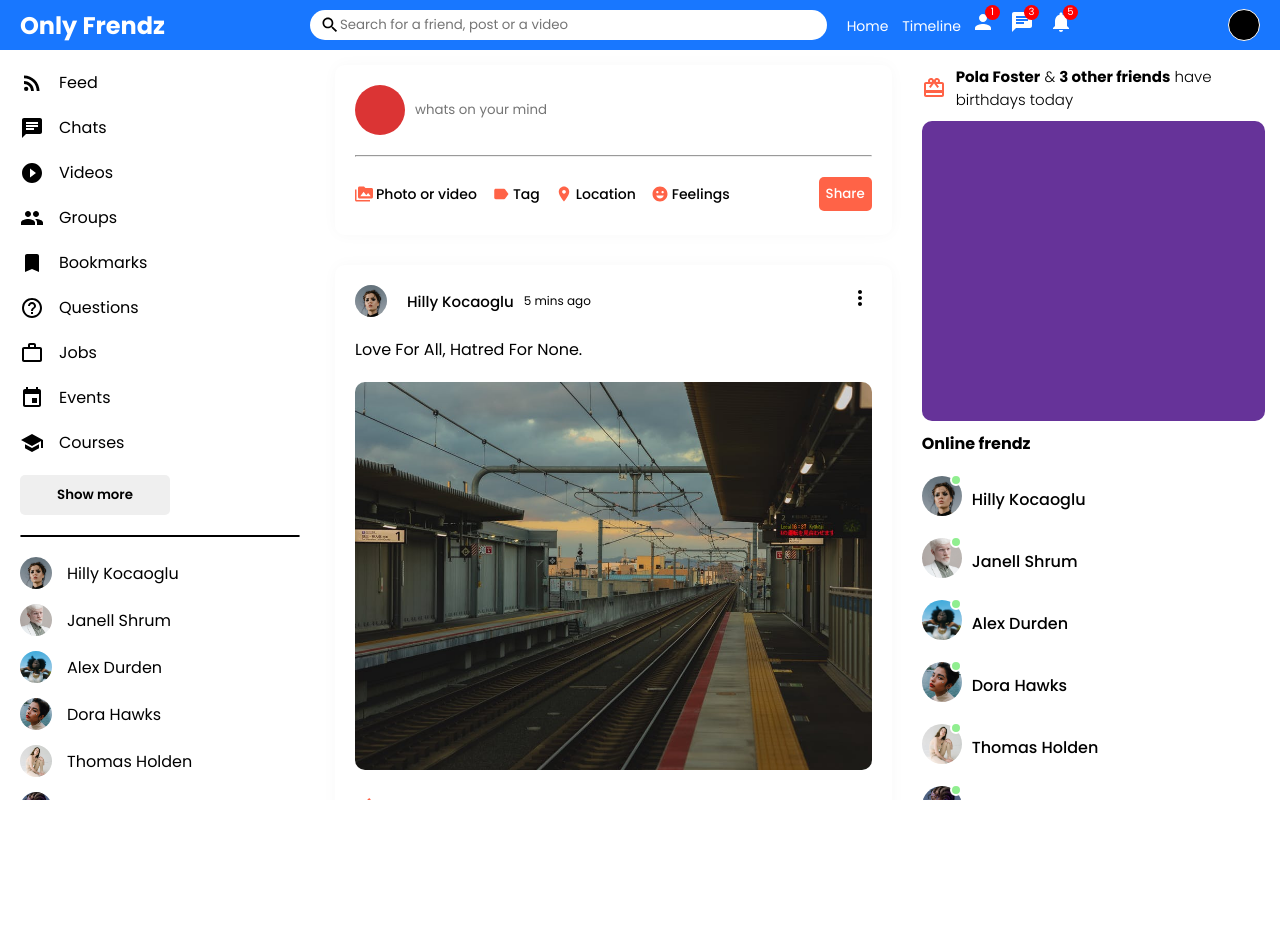
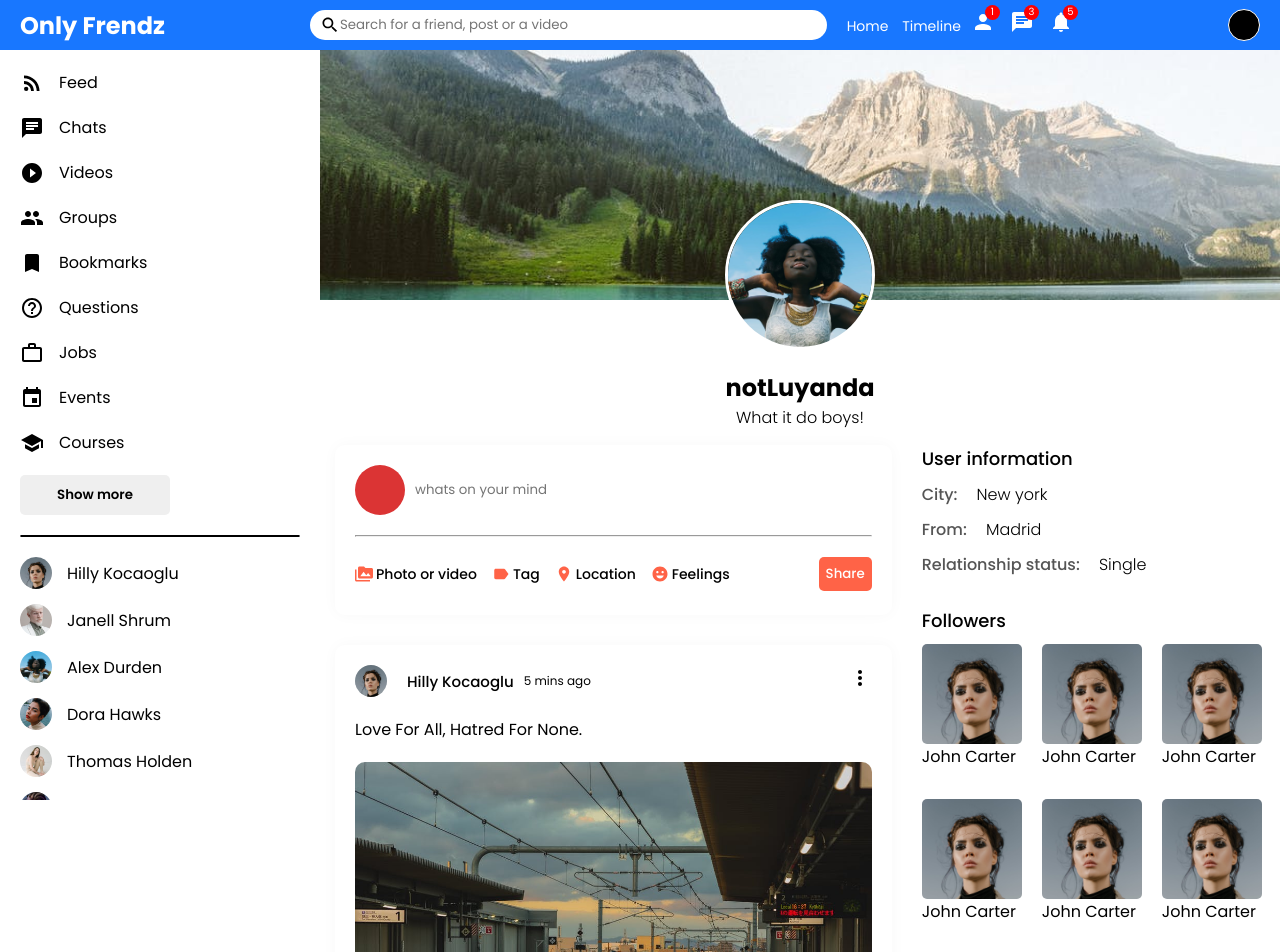
Before and after one commit to LuyandaDingindlela101/only-frendz-sm, a React (Create React App) app: page / in a window 1280 px wide. Shown: the top 952 px of the page. Before the commit the page ends 800 px from the top, so only its background shows below. Built offline with nearby package versions, Linux system fonts and the light colour scheme.

Commit message:
Finished adding in dynamic content and like counter, moving on to register and login frontend

```diff
--- a/src/App.js
+++ b/src/App.js
@@ -1,10 +1,10 @@
 import Home from "./pages/home/Home"
-import {Person} from '@mui/icons-material';
+import Profile from "./pages/profile/Profile";
 
 function App() {
   return (
     <div>
-      <Home />
+      <Profile />
     </div>
   );
 }
--- a/src/components/feed/Feed.jsx
+++ b/src/components/feed/Feed.jsx
@@ -13,7 +13,6 @@ export default function Feed() {
 				{ Posts.map((post) => (
 					<Post key={post.id} post={post} />
 				)) }
-				{/* <Post /> */}
 			</div>
 		</div>
 	)
--- a/src/components/rightbar/Rightbar.jsx
+++ b/src/components/rightbar/Rightbar.jsx
@@ -5,10 +5,10 @@ import Online_friend from "../online-friend/online-friend"
 
 import { CardGiftcard } from "@mui/icons-material"
 
-export default function Rightbar() {
-	return (
-		<div className="rightbar">
-			<div className="rightbar-container">
+export default function Rightbar({ profile }) {
+	const Home_rightbar = () => {
+		return (
+			<>
 				<div className="birthday-container">
 					<CardGiftcard className="birthday-icon"/>
 					<span className="birthday-text"><b>Pola Foster</b> & <b>3 other friends</b> have birthdays today</span>
@@ -18,7 +18,83 @@ export default function Rightbar() {
 				<ul className="rightbar-friend-list">
 					{ Users.map(user => ( <Online_friend key={ user.id } user={ user } /> )) }
 				</ul>
+			</>
+		)
+	}
+
+	const Profile_rightbar = () => {
+		return (
+			<>
+				<div className="rightbar-info-container">
+					<h4 className="rightbar-title">User information</h4>
+					<div className="rightbar-info">
+						<span className="rightbar-info-key">City: </span>
+						<span className="rightbar-info-value">New york </span>
+					</div>
+					<div className="rightbar-info">
+						<span className="rightbar-info-key">From: </span>
+						<span className="rightbar-info-value">Madrid </span>
+					</div>
+					<div className="rightbar-info">
+						<span className="rightbar-info-key">Relationship status: </span>
+						<span className="rightbar-info-value">Single </span>
+					</div>
+				</div>
+				<div className="rightbar-info-container">
+					<h4 className="rightbar-title">Followers</h4>
+					<div className="rightbar-followers">
+						<div className="rightbar-follower">
+							<img src="./assets/person/1.jpeg" alt="" className="rightbar-follower-img" />
+							<span className="rightbar-follower-name">John Carter</span>
+						</div>
+						<div className="rightbar-follower">
+							<img src="./assets/person/1.jpeg" alt="" className="rightbar-follower-img" />
+							<span className="rightbar-follower-name">John Carter</span>
+						</div>
+						<div className="rightbar-follower">
+							<img src="./assets/person/1.jpeg" alt="" className="rightbar-follower-img" />
+							<span className="rightbar-follower-name">John Carter</span>
+						</div>
+						<div className="rightbar-follower">
+							<img src="./assets/person/1.jpeg" alt="" className="rightbar-follower-img" />
+							<span className="rightbar-follower-name">John Carter</span>
+						</div>
+						<div className="rightbar-follower">
+							<img src="./assets/person/1.jpeg" alt="" className="rightbar-follower-img" />
+							<span className="rightbar-follower-name">John Carter</span>
+						</div>
+						<div className="rightbar-follower">
+							<img src="./assets/person/1.jpeg" alt="" className="rightbar-follower-img" />
+							<span className="rightbar-follower-name">John Carter</span>
+						</div>
+						<div className="rightbar-follower">
+							<img src="./assets/person/1.jpeg" alt="" className="rightbar-follower-img" />
+							<span className="rightbar-follower-name">John Carter</span>
+						</div>
+						<div className="rightbar-follower">
+							<img src="./assets/person/1.jpeg" alt="" className="rightbar-follower-img" />
+							<span className="rightbar-follower-name">John Carter</span>
+						</div>
+						<div className="rightbar-follower">
+							<img src="./assets/person/1.jpeg" alt="" className="rightbar-follower-img" />
+							<span className="rightbar-follower-name">John Carter</span>
+						</div>
+						<div className="rightbar-follower">
+							<img src="./assets/person/1.jpeg" alt="" className="rightbar-follower-img" />
+							<span className="rightbar-follower-name">John Carter</span>
+						</div>
+					</div>
+				</div>
+			</>
+		)
+	}
+
+	return (
+		<div className="rightbar">
+			<div className="rightbar-container">
+				<Profile_rightbar />
 			</div>
 		</div>
 	)
+
 }
--- a/src/components/rightbar/rightbar.css
+++ b/src/components/rightbar/rightbar.css
@@ -1,7 +1,7 @@
 .rightbar {
     top: 50px;
     flex: 3.5;
-    position: static;
+    position: sticky;
     overflow-y: scroll;
     height: calc(100vh - 50px);
 }
@@ -36,6 +36,50 @@
 .rightbar .rightbar-container .birthday-container .birthday-text {
     font-size: 15px;
     font-weight: 300;
+}
+
+.rightbar .rightbar-container .rightbar-info-container {
+    margin-bottom: 30px;
+}
+
+.rightbar .rightbar-container .rightbar-info-container .rightbar-title {
+    font-size: 18px;
+    font-weight: 500;
+    margin-bottom: 10px;
+}
+
+.rightbar .rightbar-container .rightbar-info-container .rightbar-info {
+    margin-bottom: 10px;
+}
+
+.rightbar .rightbar-container .rightbar-info-container .rightbar-info .rightbar-info-key {
+    color: #555;
+    font-weight: 500;
+    margin-right: 15px;
+}
+
+.rightbar .rightbar-container .rightbar-info-container .rightbar-info .rightbar-info-value {
+    font-weight: 300;
+}
+
+.rightbar .rightbar-container .rightbar-info-container .rightbar-followers {
+    gap: 20px;
+    display: flex;
+    flex-wrap: wrap;
+    justify-content: flex-start;
+}
+
+.rightbar .rightbar-container .rightbar-info-container .rightbar-followers .rightbar-follower {
+    display: flex;
+    margin-bottom: 10px;
+    flex-direction: column;
+}
+
+.rightbar .rightbar-container .rightbar-info-container .rightbar-followers .rightbar-follower .rightbar-follower-img {
+    width: 100px;
+    height: 100px;
+    object-fit: cover;
+    border-radius: 5px;
 }
 
 .rightbar .rightbar-container .rightbar-ad {
--- a/src/components/sidebar/sidebar.css
+++ b/src/components/sidebar/sidebar.css
@@ -1,7 +1,7 @@
 .sidebar {
     top: 50px;
     flex: 3;
-    position: static;
+    position: sticky;
     overflow-y: scroll;
     height: calc(100vh - 50px);
 }
--- /dev/null
+++ b/src/pages/profile/Profile.jsx
@@ -0,0 +1,32 @@
+import "./profile.css"
+import Topbar from "../../components/topbar/Topbar"
+import Sidebar from "../../components/sidebar/Sidebar"
+import Feed from "../../components/feed/Feed"
+import Rightbar from "../../components/rightbar/Rightbar"
+
+export default function Profile() {
+	return (
+        <>
+            <Topbar />
+            <div className="profile">
+                <Sidebar />
+				<div className="profile-right">
+					<div className="profile-right-top">
+						<div className="profile-cover">
+							<img src="./assets/post/3.jpeg" className="profile-cover-image" />
+							<img src="./assets/person/3.jpeg" className="profile-user-image" />
+						</div>
+						<div className="profile-info">
+							<h4 className="profile-info-name">notLuyanda</h4>
+							<sapn className="profile-info-description">What it do boys!</sapn>
+						</div>
+					</div>
+					<div className="profile-right-bottom">
+						<Feed />
+						<Rightbar profile />
+					</div>
+				</div>
+            </div>
+        </>
+	)
+}
--- /dev/null
+++ b/src/pages/profile/profile.css
@@ -0,0 +1,53 @@
+.profile {
+    display: flex;
+}
+
+.profile .profile-right {
+    flex: 9;
+}
+
+.profile .profile-right .profile-right-top {
+
+}
+
+.profile .profile-right .profile-right-top .profile-cover {
+    height: 320px;
+    position: relative;
+}
+
+.profile .profile-right .profile-right-top .profile-cover .profile-cover-image {
+    width: 100%;
+    height: 250px;
+    object-fit: cover;
+    position: absolute;
+}
+
+.profile .profile-right .profile-right-top .profile-cover .profile-user-image {
+    left: 50%;
+    top: 150px;
+    width: 150px;
+    height: 150px;
+    translate: -50%;
+    object-fit: cover;
+    position: absolute;
+    border-radius: 50%;
+    border: 3px solid #fff;
+}
+
+.profile .profile-right .profile-right-top .profile-info {
+    display: flex;
+    align-items: center;
+    flex-direction: column;
+}
+
+.profile .profile-right .profile-right-top .profile-info .profile-info-name {
+    font-size: 24px;
+}
+
+.profile .profile-right .profile-right-top .profile-info .profile-info-description {
+    font-weight: 300;
+}
+
+.profile .profile-right .profile-right-bottom {
+    display: flex;
+}
```
Also changed, not shown: src/pages/login/Login.jsx (added), src/pages/login/login.css (added), src/pages/register/Register.jsx (added), src/pages/register/register.css (added).
